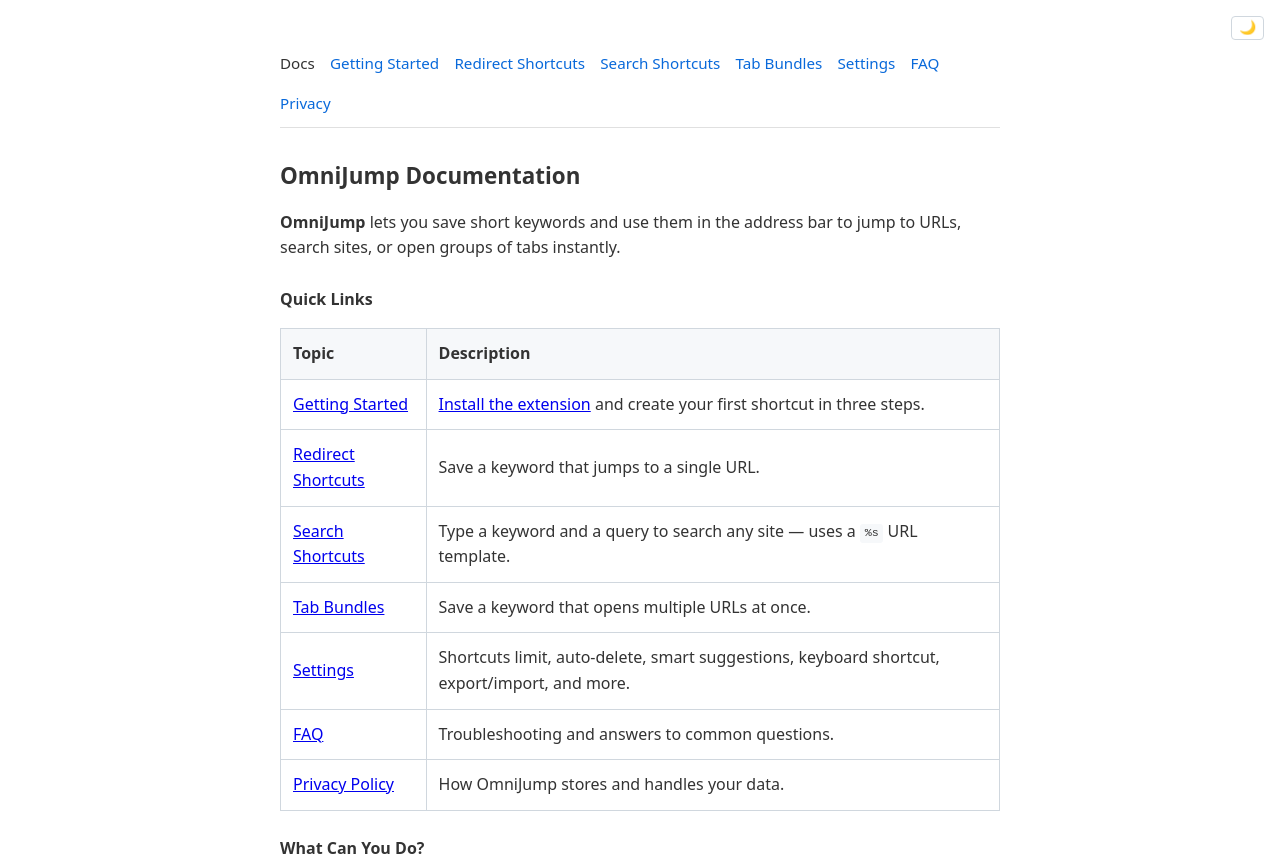
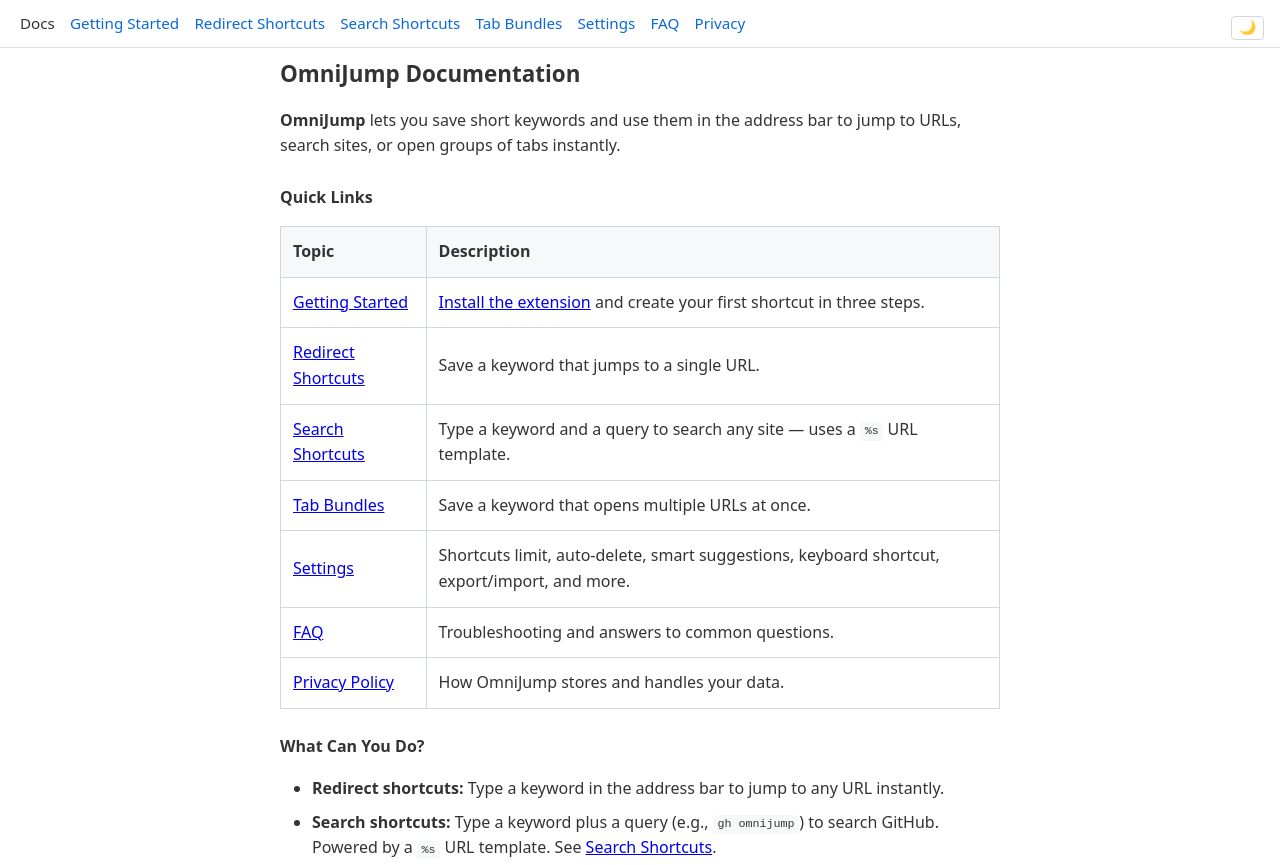
Before and after one commit to David-mXu/omnijump, a website built with Vite: page docs/index.html in a window 1280 px wide. Shown: the top 865 px of the page. Built offline with nearby package versions, Linux system fonts and the light colour scheme.

Commit message:
Fix sticky nav: switch to position fixed, add body padding-top to clear it

```diff
--- a/docs/style.css
+++ b/docs/style.css
@@ -9,8 +9,8 @@
 body {
   font-family: system-ui, sans-serif;
   max-width: 720px;
-  margin: 40px auto;
-  padding: 0 20px;
+  margin: 0 auto;
+  padding: 3.5rem 20px 40px;
   color: #333;
   background-color: #fff;
   line-height: 1.6;
@@ -38,12 +38,13 @@ h3 {
 }
 
 nav {
-  position: sticky;
+  position: fixed;
   top: 0;
+  left: 0;
+  right: 0;
   background: #fff;
   border-bottom: 1px solid #e0e0e0;
-  padding: 0.75em 0;
-  margin-bottom: 2em;
+  padding: 0.75em 20px;
   font-size: 0.95rem;
   display: flex;
   flex-wrap: wrap;
```
